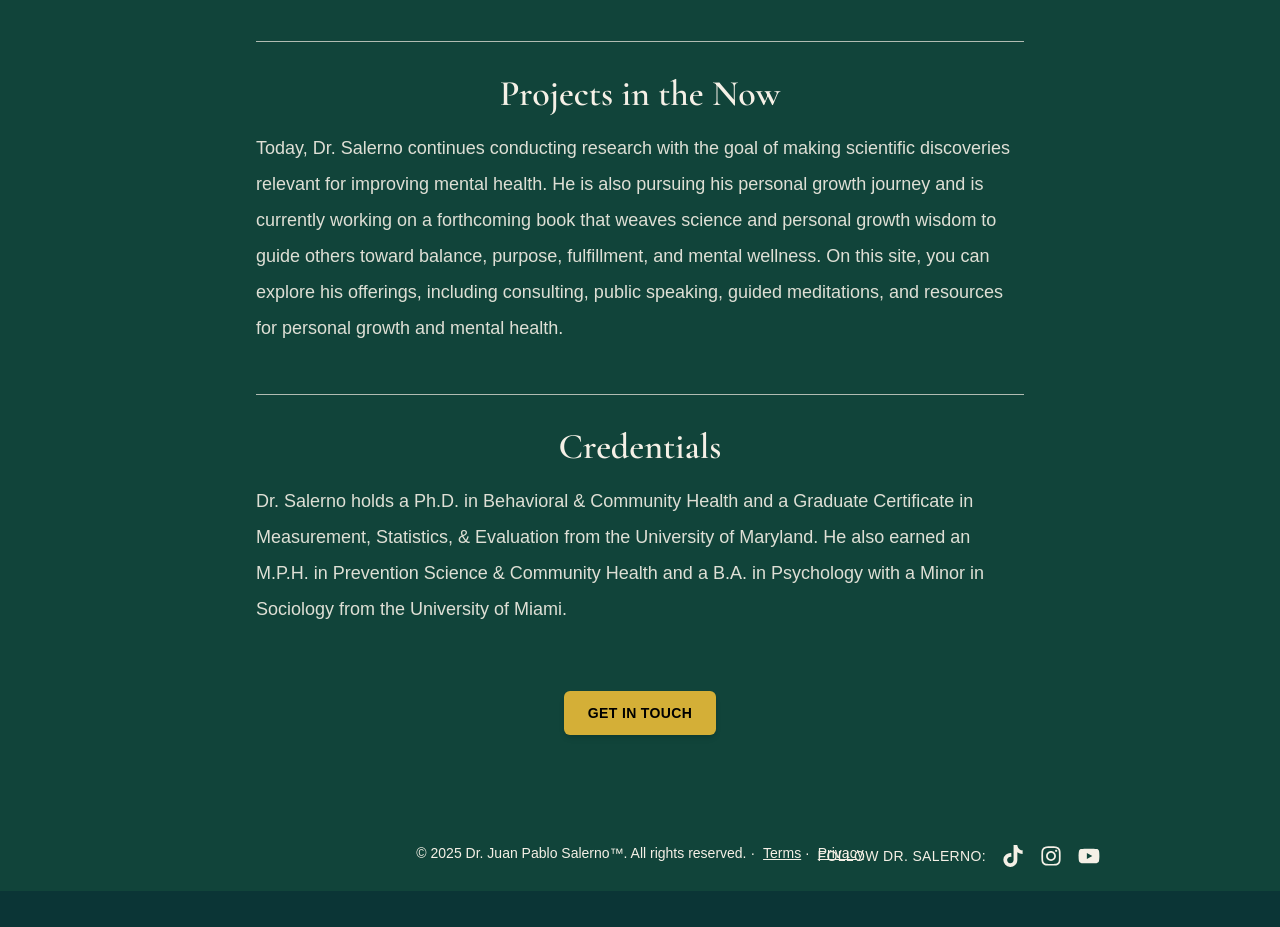
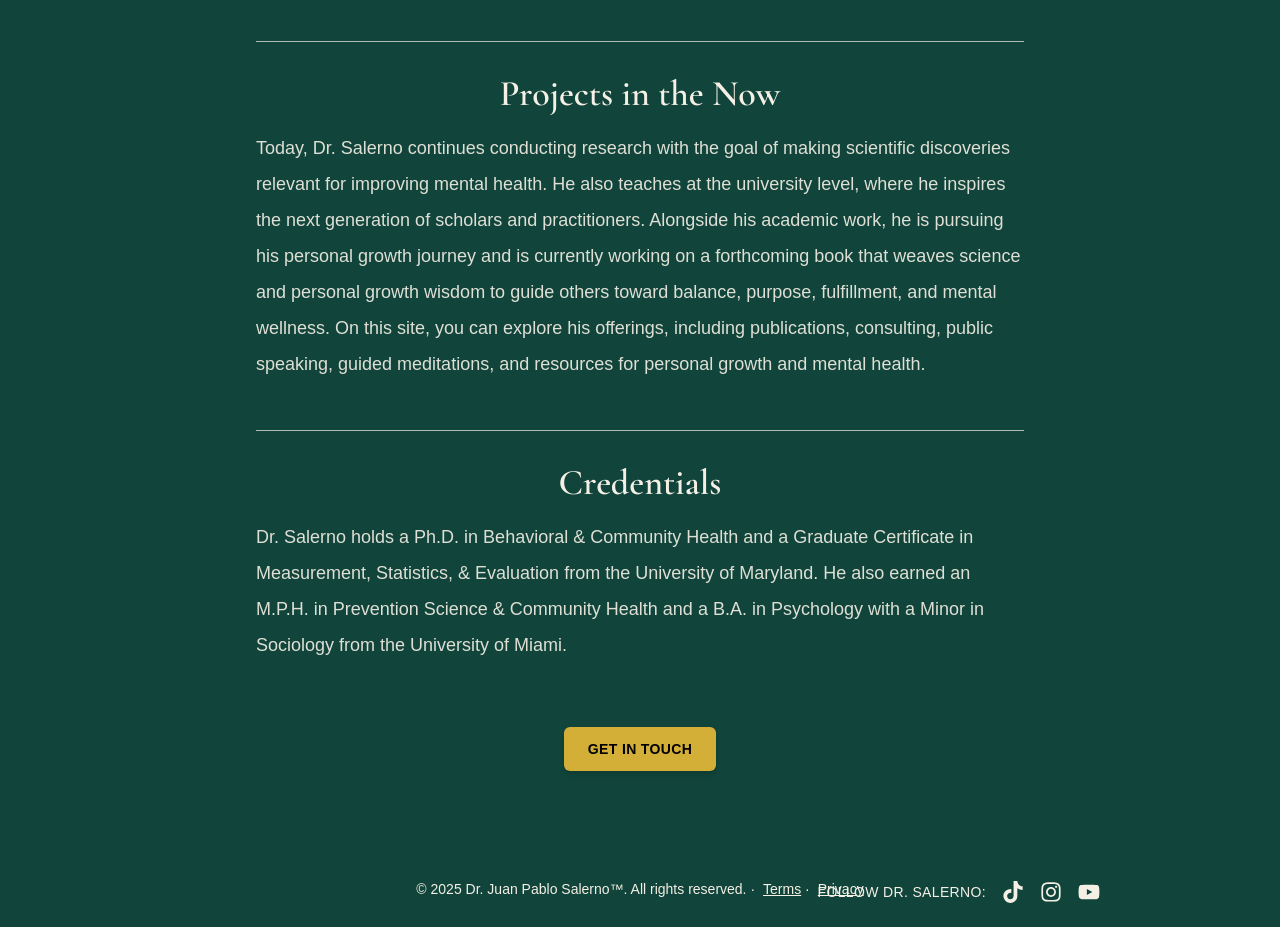
Before and after one commit to John3789/my-site-2, a Next.js app: page /about in a window 1280 px wide. Shown: the part 1260-2187 px from the top of the page. Before the commit the page ends 2151 px from the top, so only its background shows below. Built offline with nearby package versions, Linux system fonts and the light colour scheme.

Commit message:
about me update

```diff
--- a/app/about/page.js
+++ b/app/about/page.js
@@ -74,14 +74,14 @@ export default function AboutPage() {
             <hr className="border-t opacity-70 border-cream mb-8 w-full"/>
             <h2 className="font-serif text-4xl mb-4 text-center">Projects in the Now</h2>
             <p className="space-y-6 text-lg opacity-90 leading-loose">
-              Today, Dr. Salerno continues conducting research with the goal of
-              making scientific discoveries relevant for improving mental health. He
-              is also pursuing his personal growth journey and is currently working
-              on a forthcoming book that weaves science and personal growth wisdom to
-              guide others toward balance, purpose, fulfillment, and mental wellness.
-              On this site, you can explore his offerings, including consulting,
-              public speaking, guided meditations, and resources for personal growth
-              and mental health.
+              Today, Dr. Salerno continues conducting research with the goal of making scientific
+              discoveries relevant for improving mental health. He also teaches at the university
+              level, where he inspires the next generation of scholars and practitioners. Alongside
+              his academic work, he is pursuing his personal growth journey and is currently working
+              on a forthcoming book that weaves science and personal growth wisdom to guide others
+              toward balance, purpose, fulfillment, and mental wellness. On this site, you can
+              explore his offerings, including publications, consulting, public speaking, guided
+              meditations, and resources for personal growth and mental health.
             </p>
           </section>
 
```
